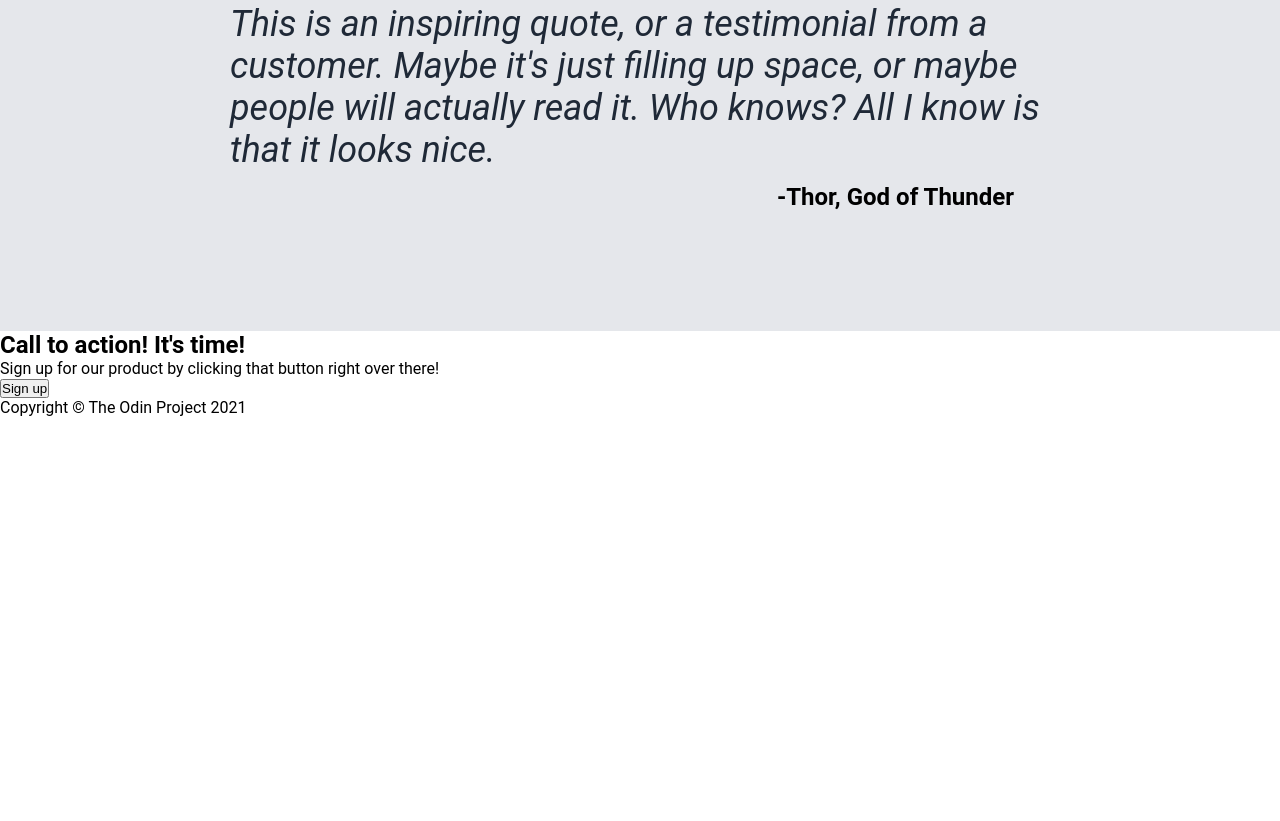
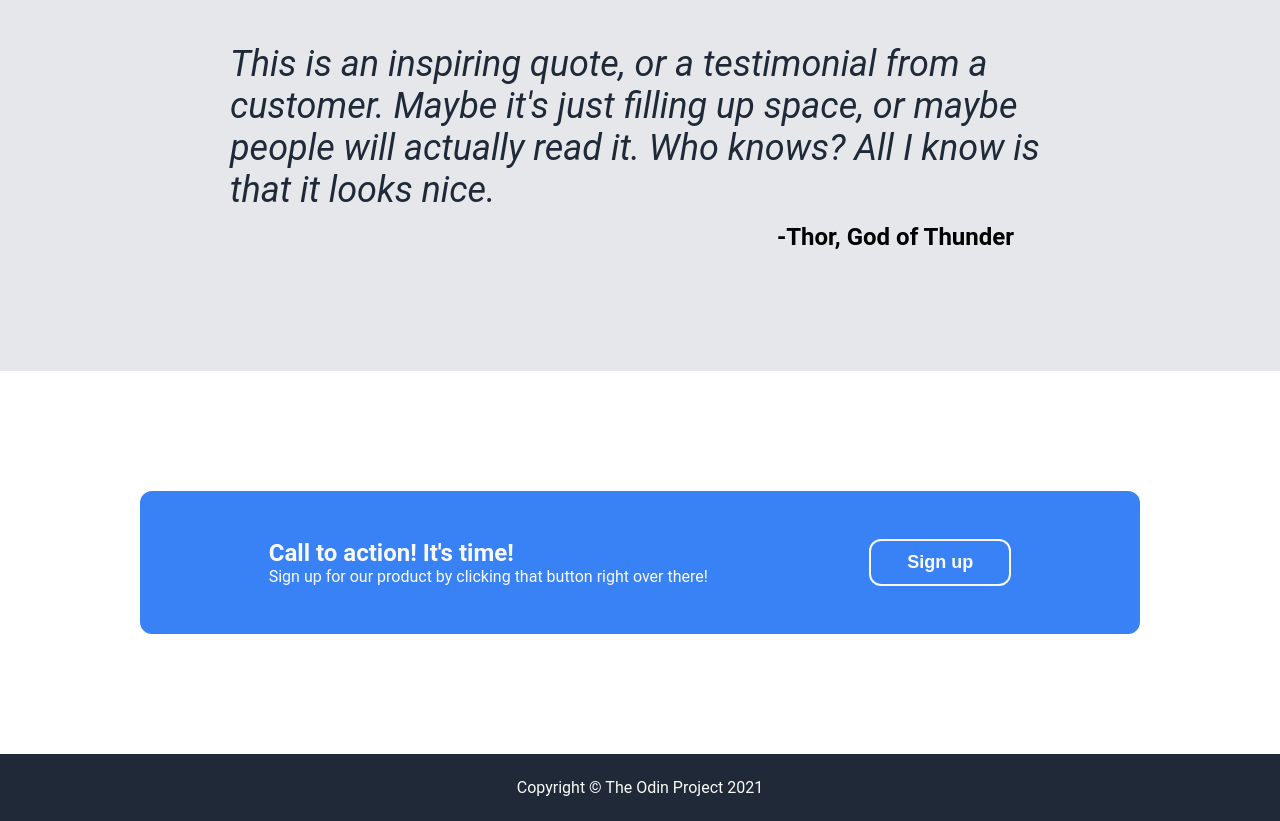
Before and after one commit to Zilphixx/landing-page, a plain HTML site: page index.html in a window 1280 px wide. Shown: the part 1123-1944 px from the top of the page. Before the commit the page ends 1540 px from the top, so only its background shows below. Drawn offline with Linux system fonts and the light colour scheme.

Commit message:
Added styles for last section and footer

```diff
--- a/style.css
+++ b/style.css
@@ -68,6 +68,7 @@ body {
 .page-content button {
     font-size: 16px;
     background-color: #3882F6;
+    color: #F9FAF8;
     padding: 8px 24px;
     border: none;
     border-radius: 8px;
@@ -88,7 +89,7 @@ body {
     justify-content: center;
     align-items: center;
     gap: 36px;
-    padding: 60px 0 80px 0;
+    padding: 60px 0 120px 0;
 }
 
 .section-two-images {
@@ -140,3 +141,39 @@ body {
     margin-right: 36px;
     font-size: 24px;
 }
+
+.section-four {
+    display: flex;
+    justify-content: center;
+    align-items: center;
+    padding: 120px;
+}
+
+.call-container {
+    background-color: #3882F6;
+    color: #F9FAF8;
+    border-radius: 12px;
+    width: 1000px;
+    padding: 48px;
+    display: flex;
+    justify-content: space-around;
+}
+
+.call-container button {
+    background-color: #3882F6;
+    border: 2px solid #F9FAF8;
+    border-radius: 12px;
+    padding: 0 36px;
+    color: #F9FAF8;
+    font-size: 18px;
+    font-weight: bold;
+}
+
+.footer {
+    background-color: #1F2937;
+    display: flex;
+    justify-content: center;
+    align-items: center;
+    padding: 24px;
+    color: #F9FAF8;
+}
```
